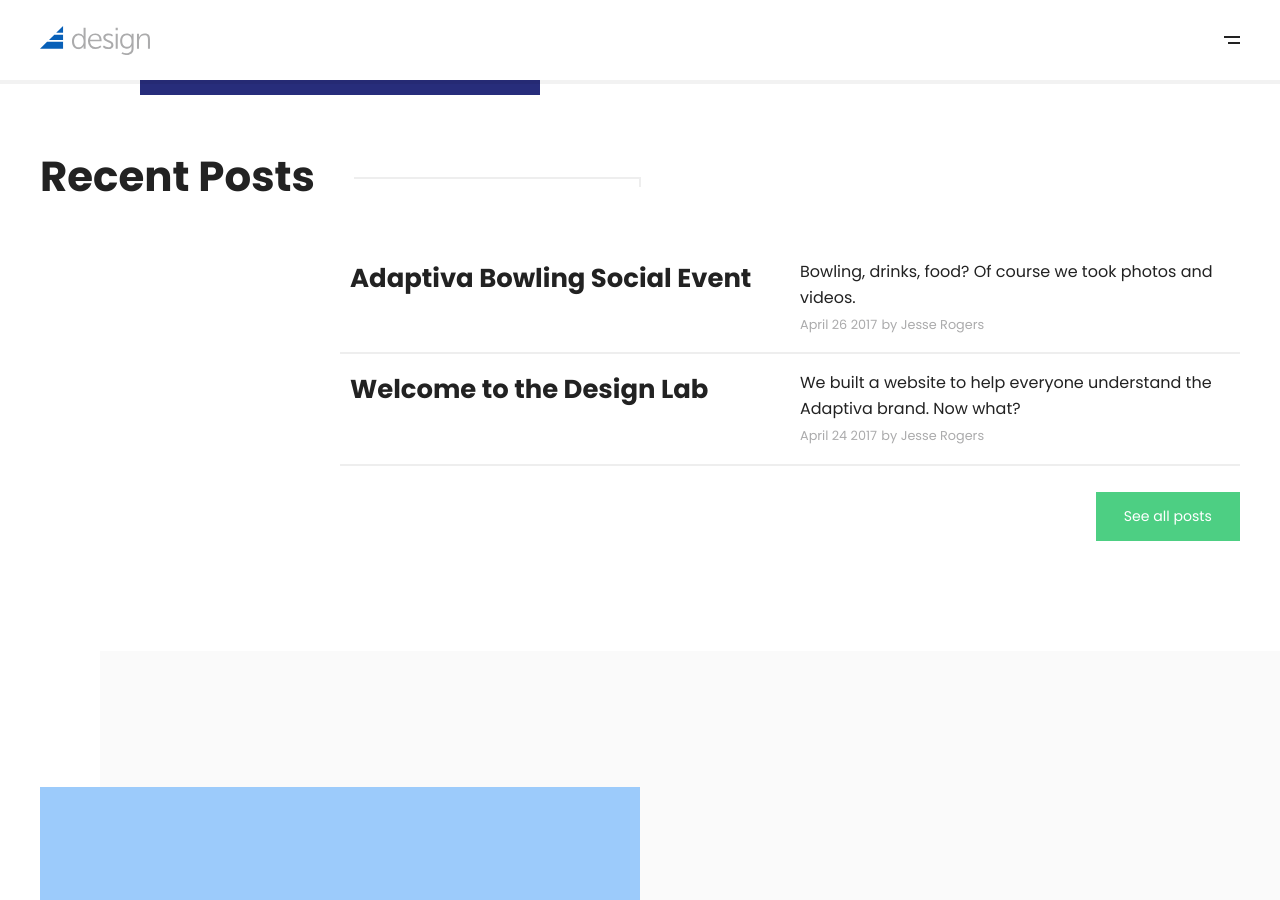
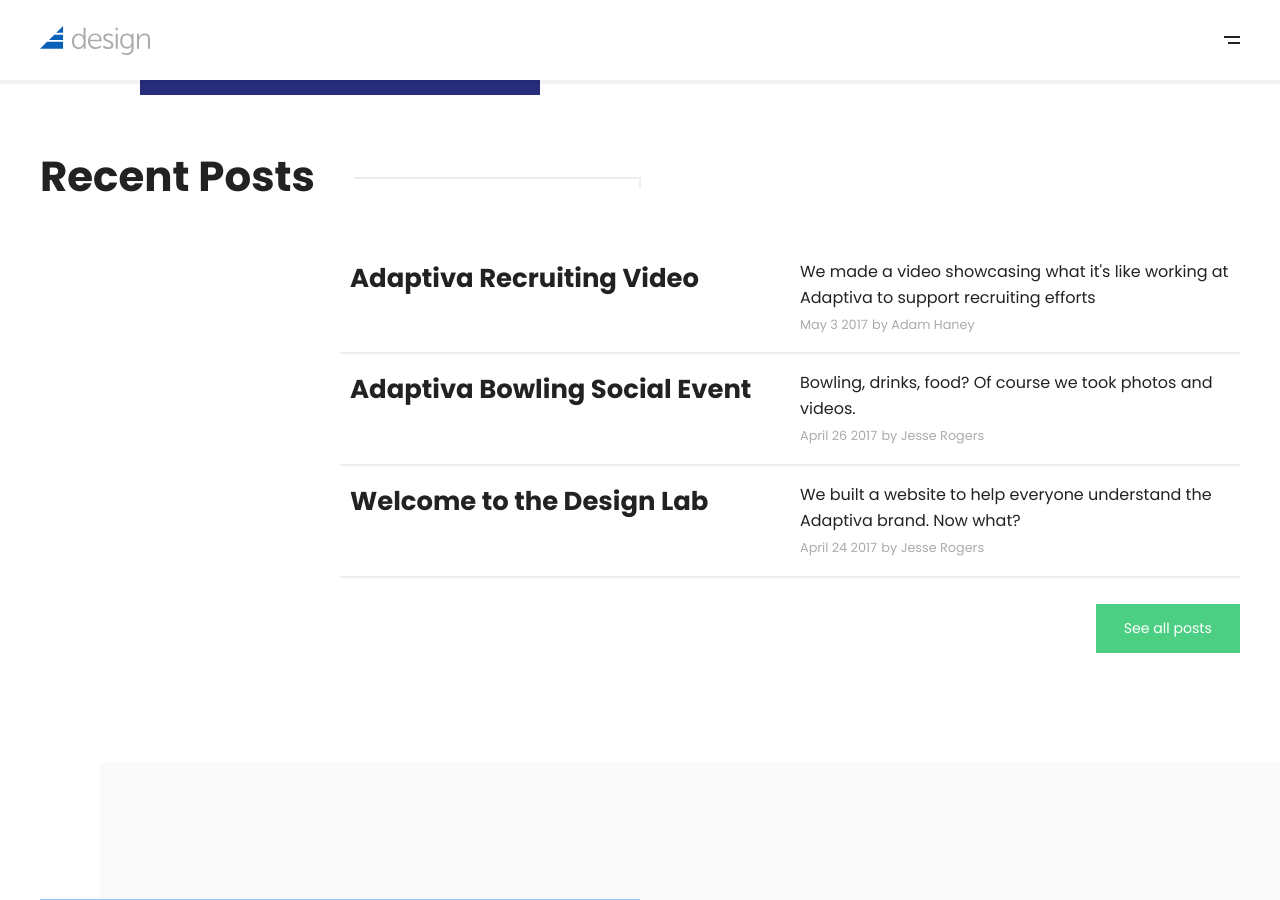
Before and after one commit to adaptivadesignlab/adaptivadesignlab.github.io, a Jekyll site: the page built from index.html, in a window 1280 px wide and 900 px high, scrolled down 533 px. Built offline with Jekyll 4.4.1, drawn with Linux system fonts in a browser that asks for light colours.

Commit message:
Added new blog post by Adam Haney

```diff
--- a/_data/pacman.yml
+++ b/_data/pacman.yml
@@ -12,6 +12,3 @@
 
 - player: Jesse
   score: 943154
-
-- player: Jesse
-  score: 943154
--- /dev/null
+++ b/_posts/blog/2017-05-03-recruiting-video.md
@@ -0,0 +1,23 @@
+---
+layout: blog-post
+title: Adaptiva Recruiting Video
+meta: We made a video showcasing what it's like working at Adaptiva to support recruiting efforts
+posted: May 3 2017
+category: blog
+author: Adam Haney
+author_img: adam-haney.jpg
+author_link_ext: "adam"
+image: 2017-05-03-eric-soler.jpg
+navclass: ondark
+---
+Jesse and I got the chance to interview one of our new software engineers and make a video, showcasing what it's like working at Adaptiva. Eric is new to the team, so it was cool getting a fresh perspective of his experience so far.
+
+The video was shot using a Sony A7 with the Zeiss 24-70mm lens and Sennheiser's Lavalier System with ZOOM H4n for audio. Eric was very natural, so the video turned out clean and genuine.
+
+Enjoy!
+
+<div class="responsive-video">
+<iframe src="https://player.vimeo.com/video/215216782" frameborder="0" webkitallowfullscreen mozallowfullscreen allowfullscreen></iframe>
+</div>
+
+Shot and edited primarily by yours truly. Check out more videos and learn more about working at Adaptiva at <a href="http://adaptiva.com/careers" target="_blank">adaptiva.com/careers</a>.
```
Also changed, not shown: assets/img/posts/2017-05-03-eric-soler.jpg (added).
